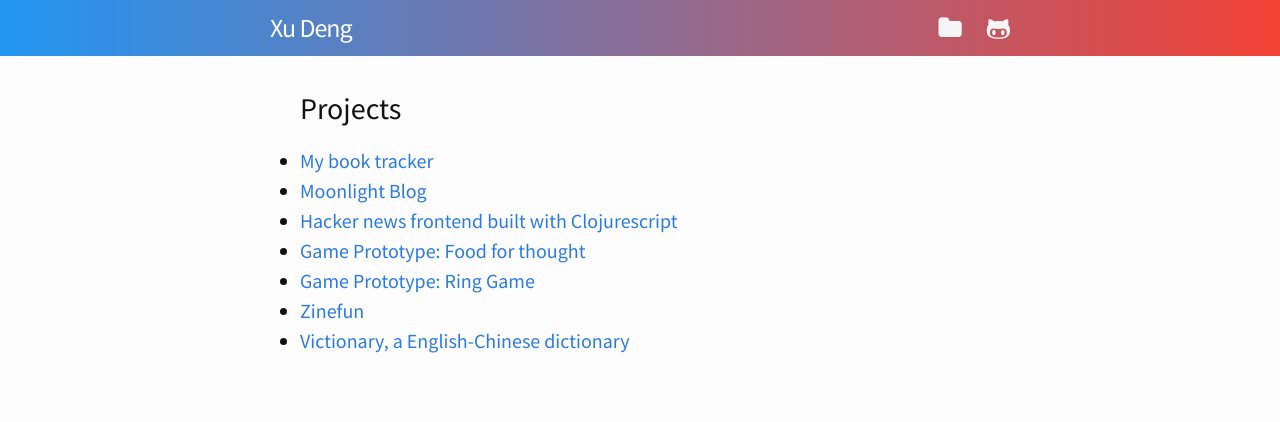
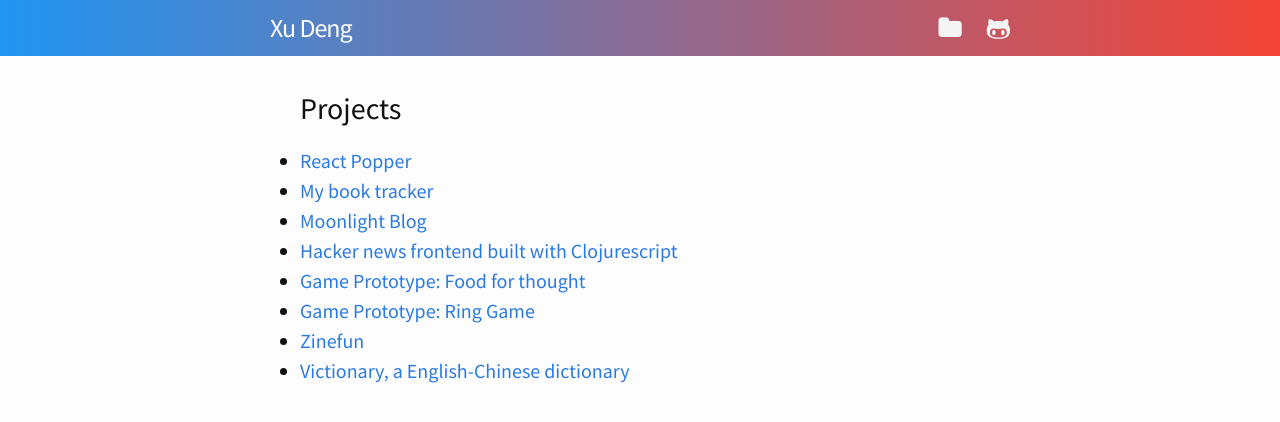
Before and after one commit to xden/xden.github.io, a Jekyll site: the page built from projects.html, in a window 1280 px wide. Shown: the top 422 px of the page. Built offline with Jekyll 4.4.1, drawn with Linux system fonts in a browser that asks for light colours.

Commit message:
Update projects.html

```diff
--- a/projects.html
+++ b/projects.html
@@ -6,6 +6,11 @@ published: true
 
 <ul class="project-list">
   <h2> Projects </h2>
+  <li>
+    <a href="https://github.com/d8660091/react-popper" target="_blank">
+      React Popper
+    </a>
+  </li>
   <li>
     <a href="https://reader.xudeng.io" target="_blank">
       My book tracker
```
